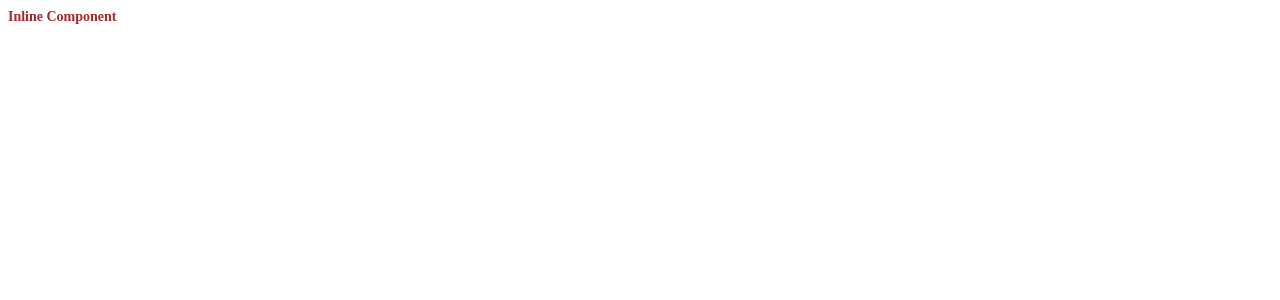
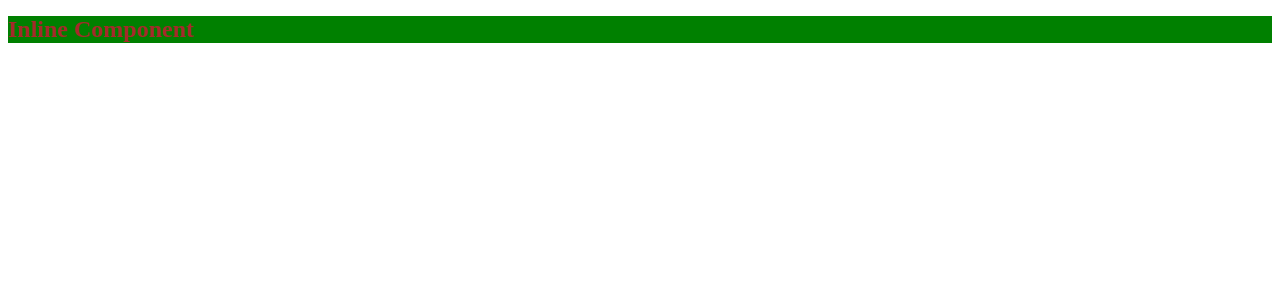
Before and after one commit to j1ere/todoapp, a React (Vite) app in the folder todo/: page / in a window 1280 px wide. Shown: the top 300 px of the page. Built offline with nearby package versions, Linux system fonts and the light colour scheme.

Commit message:
css modules for styling

```diff
--- a/todo/src/components/InlineComponent.jsx
+++ b/todo/src/components/InlineComponent.jsx
@@ -1,8 +1,8 @@
-import '../css/style.css'
+import styles from '../components/inlineComponent.module.css'
 export default function InlineComponent() {
   return (
     <div>
-      <h1 className="header">Inline Component</h1>
+      <h1 className={styles.header}>Inline Component</h1>
     </div>
   );
 }
--- /dev/null
+++ b/todo/src/components/inlineComponent.module.css
@@ -0,0 +1,6 @@
+.header {
+    color: brown;
+    font-size: 24px;
+    font-weight: bold;
+    background-color: green;
+  }
```
